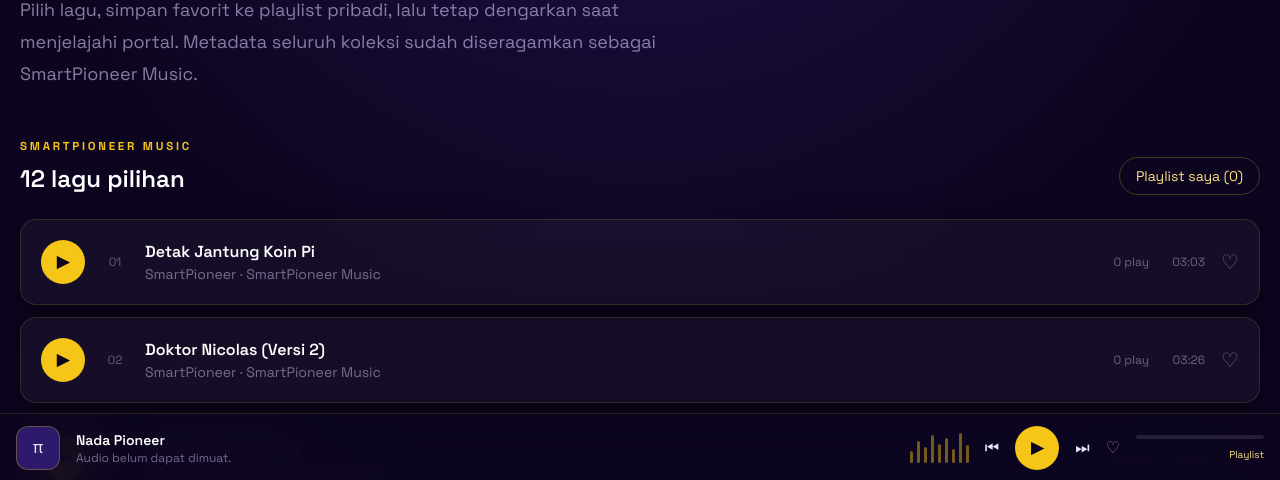
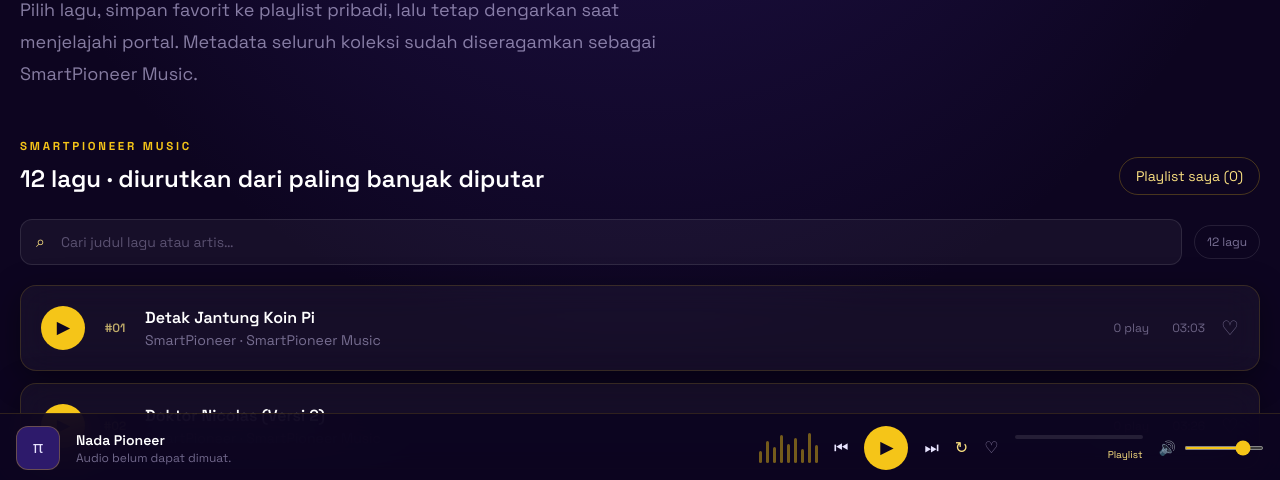
Before and after one commit to widihard-cmd/smartpioneer-news, an Astro site: page /music in a window 1280 px wide. Shown: the part 318-798 px from the top of the page. Built offline with nearby package versions, Linux system fonts and the light colour scheme; Astro itself is replaced by a stand-in of ours; no server answers.

Commit message:
feat: add music ranking search and repeat controls

```diff
--- a/src/components/MusicLibrary.tsx
+++ b/src/components/MusicLibrary.tsx
@@ -24,6 +24,7 @@
   const [favorites, setFavorites] = useState<string[]>([]);
   const [counts, setCounts] = useState<Record<string, number>>({});
   const [favoritesOnly, setFavoritesOnly] = useState(false);
+  const [query, setQuery] = useState('');
 
   useEffect(() => {
     const refresh = () => {
@@ -55,10 +56,13 @@
     };
   }, []);
 
-  const visibleTracks = useMemo(
-    () => (favoritesOnly ? tracks.filter((track) => favorites.includes(track.id)) : tracks),
-    [favorites, favoritesOnly],
-  );
+  const visibleTracks = useMemo(() => {
+    const needle = query.trim().toLocaleLowerCase('id-ID');
+    return tracks
+      .filter((track) => !favoritesOnly || favorites.includes(track.id))
+      .filter((track) => !needle || `${track.title} ${track.artist} ${track.album}`.toLocaleLowerCase('id-ID').includes(needle))
+      .sort((a, b) => (counts[b.id] || 0) - (counts[a.id] || 0) || a.title.localeCompare(b.title, 'id-ID'));
+  }, [counts, favorites, favoritesOnly, query]);
 
   const toggleFavorite = (id: string) => {
     const next = favorites.includes(id) ? favorites.filter((item) => item !== id) : [...favorites, id];
@@ -72,7 +76,7 @@
       <div className="mb-6 flex flex-wrap items-end justify-between gap-4">
         <div>
           <p className="section-kicker">SmartPioneer Music</p>
-          <h2 className="mt-2 text-2xl font-semibold text-white">12 lagu pilihan</h2>
+          <h2 className="mt-2 text-2xl font-semibold text-white">{tracks.length} lagu · diurutkan dari paling banyak diputar</h2>
         </div>
         <button
           type="button"
@@ -81,6 +85,15 @@
         >
           {favoritesOnly ? 'Tampilkan semua' : `Playlist saya (${favorites.length})`}
         </button>
+      </div>
+
+      <div className="mb-5 flex flex-wrap items-center gap-3">
+        <label className="relative min-w-[min(100%,20rem)] flex-1">
+          <span className="sr-only">Cari lagu</span>
+          <span className="pointer-events-none absolute left-4 top-1/2 -translate-y-1/2 text-gold-300">⌕</span>
+          <input value={query} onChange={(event) => setQuery(event.target.value)} placeholder="Cari judul lagu atau artis…" className="w-full rounded-xl border border-white/10 bg-white/[.045] py-3 pl-10 pr-4 text-sm text-white outline-none placeholder:text-pi-200/35 focus:border-gold-500/60" />
+        </label>
+        <span className="rounded-full border border-white/10 px-3 py-2 text-xs text-pi-200/55">{visibleTracks.length} lagu</span>
       </div>
 
       <div className="grid gap-3">
@@ -94,7 +107,7 @@
             >
               ▶
             </button>
-            <p className="hidden w-7 text-center text-xs text-pi-200/40 sm:block">{String(index + 1).padStart(2, '0')}</p>
+            <p className="hidden w-7 text-center text-xs font-semibold text-gold-300/75 sm:block">#{String(index + 1).padStart(2, '0')}</p>
             <div className="min-w-0 flex-1">
               <h3 className="truncate font-semibold text-white">{track.title}</h3>
               <p className="truncate text-sm text-pi-200/50">{track.artist} · {track.album}</p>
@@ -113,7 +126,7 @@
           </article>
         ))}
         {visibleTracks.length === 0 && (
-          <div className="glass-card p-8 text-center text-pi-200/55">Belum ada lagu di playlist. Tekan ♡ pada lagu yang disukai.</div>
+          <div className="glass-card p-8 text-center text-pi-200/55">{query ? 'Lagu tidak ditemukan. Coba kata kunci lain.' : 'Belum ada lagu di playlist. Tekan ♡ pada lagu yang disukai.'}</div>
         )}
       </div>
     </section>
--- a/src/components/PersistentPlayer.tsx
+++ b/src/components/PersistentPlayer.tsx
@@ -5,6 +5,7 @@
 const ANALYTICS_KEY = 'pioneer-play-analytics';
 const SUPABASE_URL = import.meta.env.PUBLIC_SUPABASE_URL;
 const SUPABASE_KEY = import.meta.env.PUBLIC_SUPABASE_ANON_KEY || import.meta.env.PUBLIC_SUPABASE_PUBLISHABLE_KEY;
+type RepeatMode = 'all' | 'one' | 'off';
 
 async function recordPlay(trackId: string) {
   try {
@@ -48,11 +49,15 @@
   const [detailsOpen, setDetailsOpen] = useState(false);
   const [error, setError] = useState('');
   const [favorite, setFavorite] = useState(false);
+  const [volume, setVolume] = useState(0.8);
+  const [repeatMode, setRepeatMode] = useState<RepeatMode>('all');
 
   const soundRef = useRef<Howl | null>(null);
   const frameRef = useRef<number>(0);
   const playTimerRef = useRef<number>(0);
   const countedSoundRef = useRef<Howl | null>(null);
+  const repeatModeRef = useRef<RepeatMode>('all');
+  const volumeRef = useRef(0.8);
   const track = tracks[index];
 
   const updateProgress = useCallback((sound: Howl) => {
@@ -79,6 +84,7 @@
         src: [nextTrack.src],
         html5: true,
         preload: true,
+        volume: volumeRef.current,
         onplay: () => {
           setPlaying(true);
           updateProgress(sound);
@@ -92,7 +98,10 @@
           if (Number(sound.seek()) < 10) window.clearTimeout(playTimerRef.current);
         },
         onstop: () => setPlaying(false),
-        onend: () => loadTrack((nextIndex + 1) % tracks.length, true),
+        onend: () => {
+          if (repeatModeRef.current === 'one') { sound.play(); return; }
+          if (repeatModeRef.current === 'all') loadTrack((nextIndex + 1) % tracks.length, true);
+        },
         onloaderror: () => {
           setPlaying(false);
           setError('Audio belum dapat dimuat.');
@@ -133,6 +142,8 @@
     }
   }, [track.id]);
 
+  useEffect(() => { repeatModeRef.current = repeatMode; }, [repeatMode]);
+
   const togglePlayback = () => {
     const sound = soundRef.current;
     if (!sound) return;
@@ -143,6 +154,15 @@
     const nextIndex = (index + direction + tracks.length) % tracks.length;
     loadTrack(nextIndex, playing);
   };
+
+  const changeVolume = (nextVolume: number) => {
+    volumeRef.current = nextVolume;
+    setVolume(nextVolume);
+    soundRef.current?.volume(nextVolume);
+    try { localStorage.setItem('pioneer-volume', String(nextVolume)); } catch { /* optional preference */ }
+  };
+
+  const cycleRepeat = () => setRepeatMode((mode) => mode === 'all' ? 'one' : mode === 'one' ? 'off' : 'all');
 
   const toggleFavorite = () => {
     try {
@@ -195,6 +215,9 @@
           {playing ? 'Ⅱ' : '▶'}
         </button>
         <button type="button" onClick={() => changeTrack(1)} aria-label="Lagu berikutnya">⏭</button>
+        <button type="button" onClick={cycleRepeat} className={repeatMode === 'off' ? 'text-pi-200/40' : 'text-gold-300'} aria-label={repeatMode === 'one' ? 'Ulang lagu ini aktif' : repeatMode === 'all' ? 'Ulang playlist aktif' : 'Ulang mati'}>
+          {repeatMode === 'one' ? '↻¹' : '↻'}
+        </button>
         <button
           type="button"
           onClick={toggleFavorite}
@@ -210,11 +233,16 @@
           </div>
           <a href="/music" className="mt-2 block text-right text-[10px] text-gold-300">Playlist</a>
         </div>
+
+        <label className="hidden items-center gap-2 lg:flex" title={`Volume ${Math.round(volume * 100)}%`}>
+          <span className="text-sm text-pi-200/65">{volume === 0 ? '🔇' : '🔊'}</span>
+          <input type="range" min="0" max="1" step="0.05" value={volume} onChange={(event) => changeVolume(Number(event.target.value))} className="h-1 w-20 accent-gold-500" aria-label="Volume" />
+        </label>
       </div>
 
       {detailsOpen && (
         <div className="mx-auto mt-3 max-w-screen-xl border-t border-white/10 pt-3 text-xs text-pi-200/60">
-          {tracks.length} lagu · {track.album} · play dihitung setelah didengarkan 10 detik.
+          <div className="flex flex-wrap items-center justify-between gap-3"><span>{tracks.length} lagu · {track.album} · play dihitung setelah didengarkan 10 detik.</span><label className="flex items-center gap-2">Volume <input type="range" min="0" max="1" step="0.05" value={volume} onChange={(event) => changeVolume(Number(event.target.value))} className="w-28 accent-gold-500" aria-label="Volume" /></label></div>
         </div>
       )}
     </div>
```
Also changed, not shown: 1 other file.
